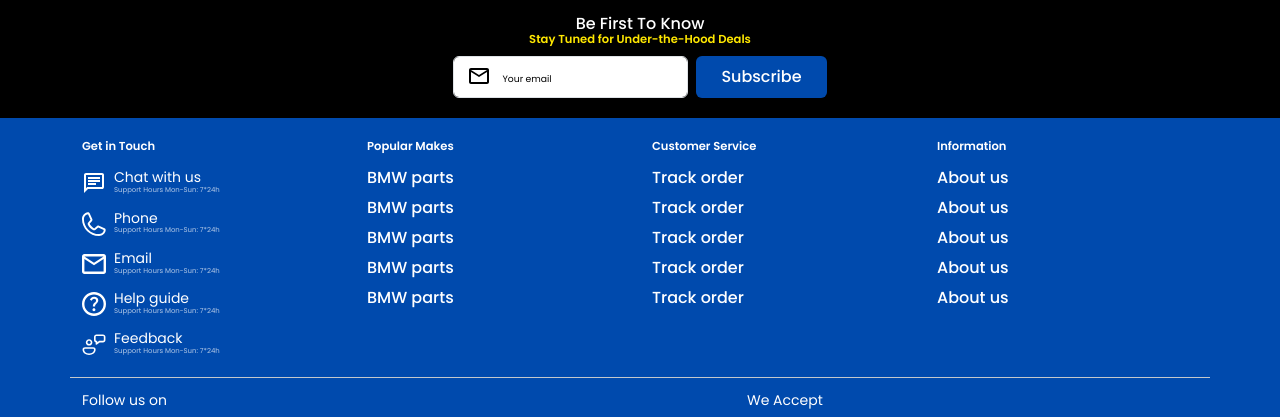
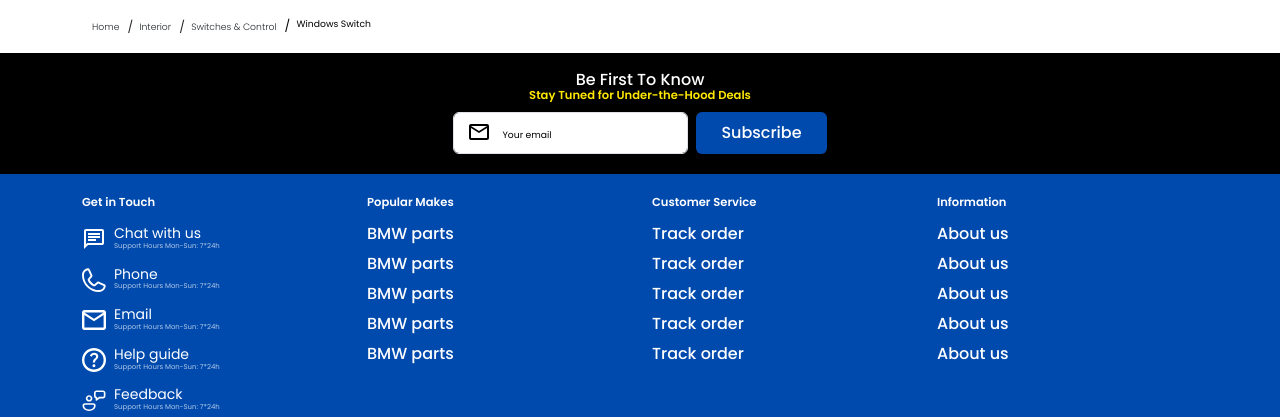
Before and after one commit to masud001/westar-project, a website: page src/product-page.html in a window 1280 px wide. Shown: the part 96-513 px from the top of the page. Drawn offline with Linux system fonts and the light colour scheme.

Commit message:
breadcrumb added

```diff
--- a/src/product-page.html
+++ b/src/product-page.html
@@ -425,6 +425,48 @@
       </div>
       <div class="offcanvas-backdrop visually-hidden fade show"></div>
       <!-- mobile navigations (sidebar) end-->
+
+      <!-- page breadcrumb   -->
+      <section class="py-2 py-lg-3 bgclr-white">
+        <div class="container">
+          <div class="row">
+            <div class="col-12">
+              <nav class="page-breadcrumb" aria-label="breadcrumb">
+                <ul class="m-0 d-flex align-items-center">
+                  <li class="">
+                    <a
+                      class="text-reset fw-300 text-decoration-none fs-xs-10 lh-xs-15 fs-tablet-9 lh-tablet-15 fs-pc-16 lh-pc-24"
+                      href="#"
+                      >Home</a
+                    >
+                  </li>
+                  <li class="">
+                    <a
+                      class="text-reset fw-300 text-decoration-none fs-xs-10 lh-xs-15 fs-tablet-9 lh-tablet-15 fs-pc-16 lh-pc-24"
+                      href="#"
+                      >Interior</a
+                    >
+                  </li>
+                  <li class="">
+                    <a
+                      class="text-reset fw-300 text-decoration-none fs-xs-10 lh-xs-15 fs-tablet-9 lh-tablet-15 fs-pc-16 lh-pc-24"
+                      href="#"
+                      >Switches & Control
+                    </a>
+                  </li>
+                  <li
+                    class="text-clr-black fw-400 fs-xs-10 lh-xs-15 fs-tablet-9 lh-tablet-15 fs-pc-16 lh-pc-24"
+                    aria-current="page"
+                  >
+                    Windows Switch
+                  </li>
+                </ul>
+              </nav>
+            </div>
+          </div>
+        </div>
+      </section>
+      <!-- page breadcrumb  end -->
 
       <!-- newsletter subcsription section -->
       <section class="subscription-section bgclr-black pt-20 pb-20">
@@ -1198,5 +1240,7 @@
 
     <!-- home js file (local Dir) -->
     <script src="./assets/js/home.js"></script>
+    <!-- bootstrap js file (from local Dir) -->
+    <script src="./assets/js/bootstrap.bundle.min.js"></script>
   </body>
 </html>
--- a/src/scss/_product-page.scss
+++ b/src/scss/_product-page.scss
@@ -39,3 +39,58 @@ $border-color: var(--clr-gold);
         z-index: 10;
     }
 }
+
+.page-breadcrumb{
+    ul{
+        margin: 0;
+        padding: 0;
+        list-style-type: none;
+        li{
+            position: relative;
+            padding: 0 10px;
+            @media (min-width: 320px) {
+                padding: 0 8px;
+            }
+            @media (min-width: 768px) {
+                padding: 0 10px;
+            }
+            &:first-child{
+                &::before{
+                    content: "";
+                    display: none;
+                }
+            }
+            &:last-child{
+                position: relative;
+                top: 2px;
+                @media (min-width: 320px) {
+                    top: 1px;
+                }
+                @media (min-width: 768px) {
+                    top: 1px;
+                }
+                @media (min-width: 992px) {
+                    top: -1px;
+                }
+            }
+            &::before{
+                content: "/";
+                position: absolute;
+                top: 50%;
+                left: -2px;
+                transform: translateY(-50%);
+                color: var($clr-black-70);
+                font-size: 10px;
+                @media (min-width: 320px) {
+                    font-size: 10px;
+                    top: 60%;
+                }
+                @media (min-width: 768px) {
+                    font-size: 12px;
+                    top: 60%;
+                }
+            }
+            display: inline-block;
+        }
+    }
+}
```
Also changed, not shown: src/assets/css/styles.css, src/scss/_variables.scss (line endings or trailing spaces).
